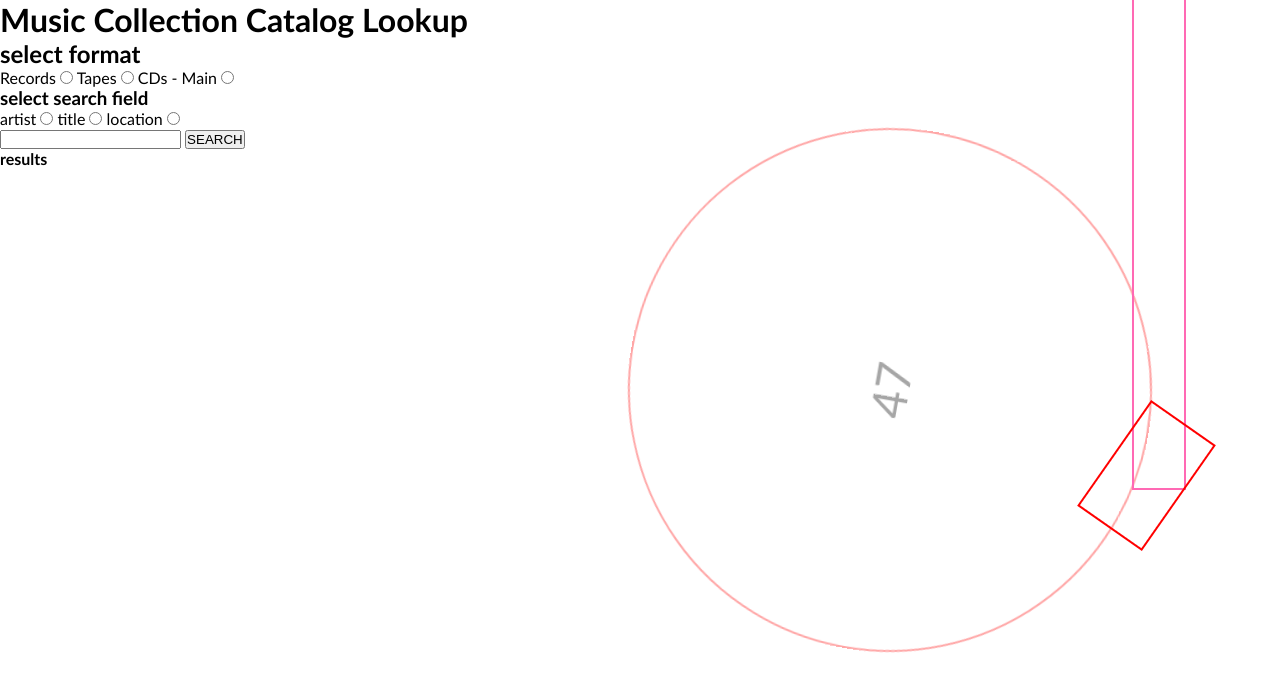
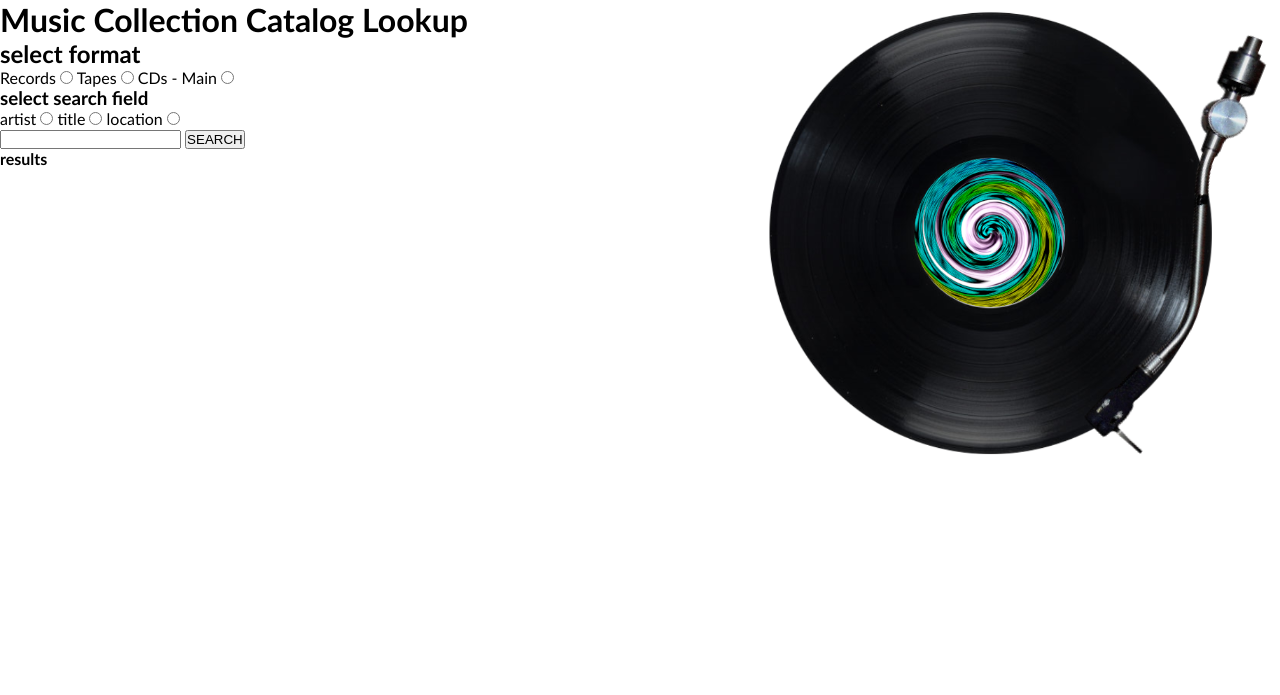
Before and after one commit to smajewski1980/music_catalog_lookup, a website: page public/index.html in a window 1280 px wide. Drawn offline with Linux system fonts and the light colour scheme.

Commit message:
got images in place and adjusted timing for tonearm scroll animation

```diff
--- a/public/index.html
+++ b/public/index.html
@@ -9,8 +9,12 @@
   </head>
   <body>
     <div class="bg-animation">
-      <div class="bg-record">47</div>
-      <div class="bg-tonearm"></div>
+      <div class="bg-record">
+        <img src="./assets/record.png" alt="" />
+      </div>
+      <div class="bg-tonearm">
+        <img src="./assets/tonearm.png" alt="" />
+      </div>
     </div>
     <header>
       <h1>Music Collection Catalog Lookup</h1>
--- a/public/style.css
+++ b/public/style.css
@@ -4,6 +4,10 @@
   box-sizing: border-box;
   margin: 0;
   padding: 0;
+}
+
+html {
+  overflow-y: scroll;
 }
 
 body {
@@ -15,59 +19,72 @@ body {
   width: 650px;
   height: 650px;
   /* outline: 2px solid lime; */
-  right: 0rem;
+  top: -5.75rem;
+  right: -5rem;
+  scale: 0.7;
 }
 
 .bg-record {
   width: 80%;
   aspect-ratio: 1;
-  outline: 2px solid red;
+  /* outline: 2px solid red; */
   position: absolute;
   bottom: 0;
-  left: 0;
+  right: 8rem;
   border-radius: 50%;
-  opacity: 0.35;
+  /* opacity: 0.35; */
   display: grid;
   place-content: center;
   font-size: 3rem;
   /* tried to get close to 33 1/3 rpm */
-  animation: spin-record 1.8s linear infinite;
+  /* animation: spin-record 1.8s linear infinite; */
+  animation: spin-record 4s linear infinite;
+  /* tried to link record to scroll too... */
+  /* animation-name: spin-record;
+  animation-timing-function: linear;
+  animation-timeline: scroll(); */
 }
 
 .bg-tonearm {
-  width: 50px;
+  --start-angle: 22deg;
+  --end-angle: 52deg;
+  /* width: 50px;
   height: 75%;
-  outline: 2px solid hotpink;
+  outline: 2px solid hotpink; */
   position: absolute;
-  right: 6rem;
-  transform-origin: 40px 25px;
+  right: -3.5rem;
+  top: -2rem;
+  /* transform-origin: 40px 25px; */
+  transform-origin: 75px 200px;
   animation-name: move-tonearm;
   animation-timeline: scroll();
+  scale: 0.7;
+  rotate: var(--start-angle);
 }
 
 @keyframes move-tonearm {
   0%,
   50%,
   100% {
-    rotate: 0deg;
+    rotate: var(--start-angle);
   }
 
   25%,
   75% {
-    rotate: 20deg;
+    rotate: var(--end-angle);
   }
 }
 
-.bg-tonearm::after {
+/* .bg-tonearm::after {
   content: "";
   position: absolute;
   width: 75px;
   height: 125px;
-  outline: 2px solid red;
+  outline: 2px solid lime;
   bottom: -50px;
   right: 0px;
   rotate: 35deg;
-}
+} */
 
 @keyframes spin-record {
   to {
```
Also changed, not shown: public/assets/record.png (added), public/assets/tonearm.png (added).
